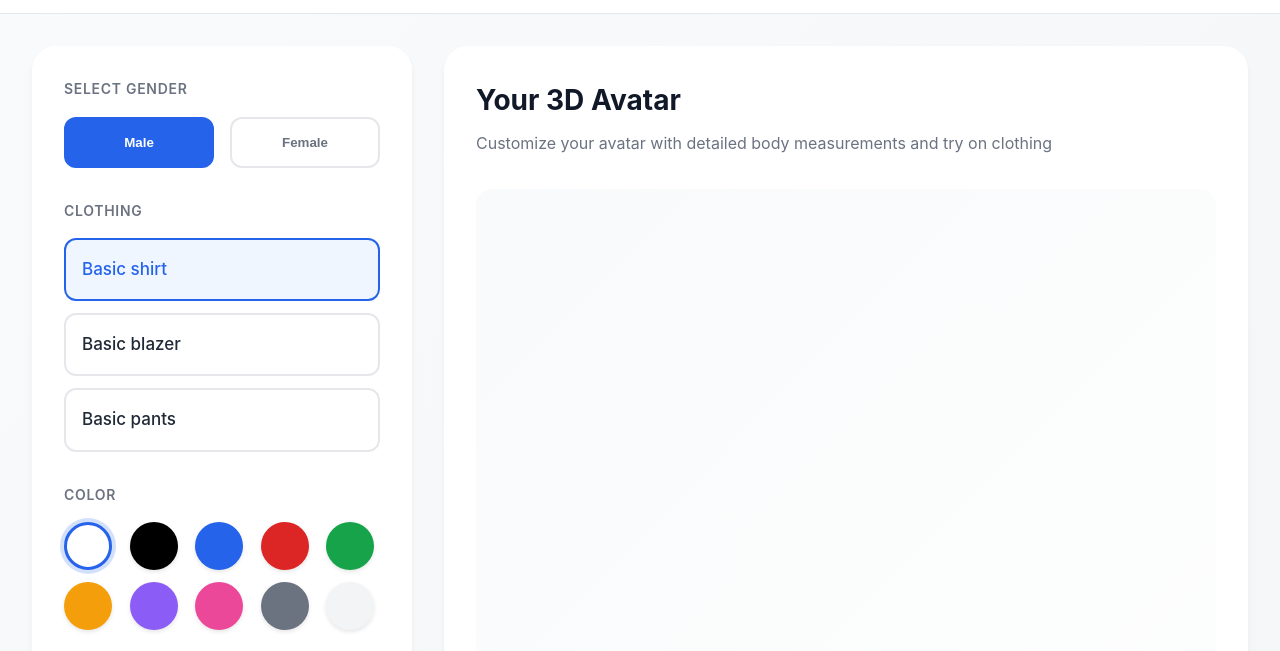
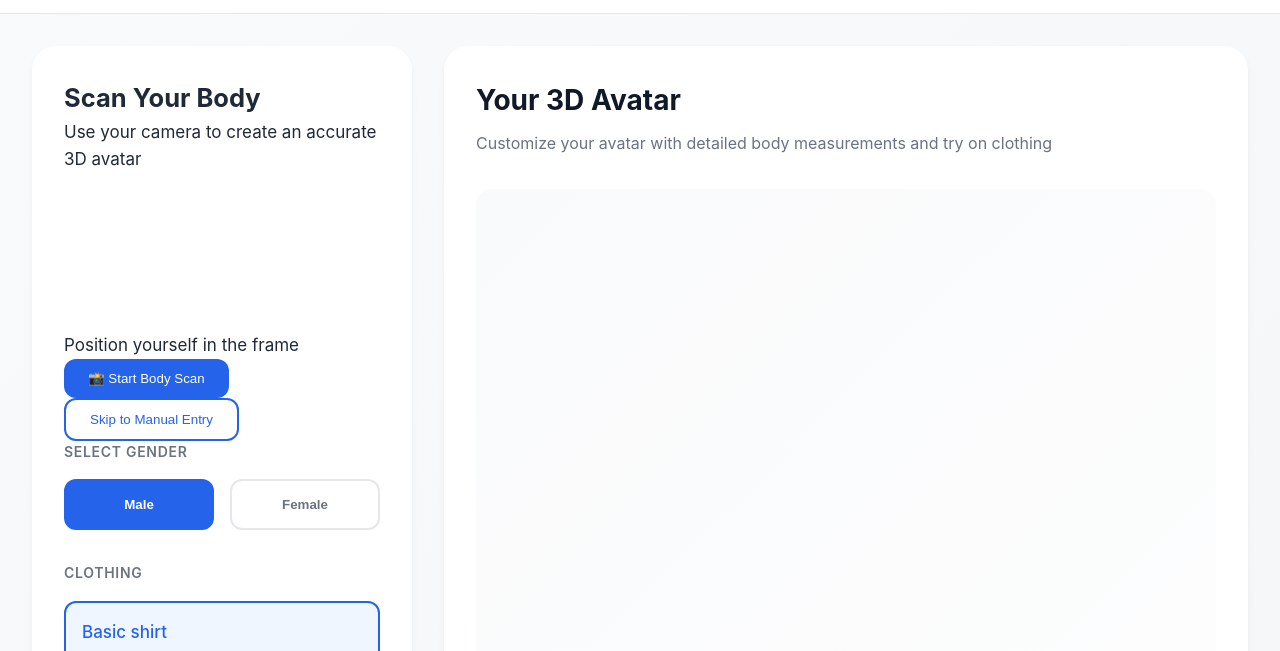
Before and after one commit to idk134866/wm-attire, a plain HTML site: page scan.html in a window 1280 px wide. Shown: the part 70-721 px from the top of the page. Drawn offline with Linux system fonts and the light colour scheme.

Commit message:
Add body scan camera section to scan.html

```diff
--- a/scan.html
+++ b/scan.html
@@ -316,6 +316,34 @@
     <div class="avatar-container">
         <!-- Left Panel - Controls -->
         <div class="control-panel">
+
+                    <!-- Body Scan Camera Section -->
+        <div class="scan-camera-section">
+            <div class="scan-container">
+                <h2>Scan Your Body</h2>
+                <p class="scan-subtitle">Use your camera to create an accurate 3D avatar</p>
+
+                <div class="camera-container">
+                    <video id="cameraVideo" autoplay playsinline></video>
+                    <canvas id="scanCanvas" style="display: none;"></canvas>
+                    <div class="scan-overlay">
+                        <div class="scan-frame"></div>
+                        <p class="scan-instruction">Position yourself in the frame</p>
+                    </div>
+                </div>
+
+                <div class="scan-controls">
+                    <button class="btn-primary" id="startScanBtn">📸 Start Body Scan</button>
+                    <button class="btn-secondary" id="captureScanBtn" style="display: none;">✓ Capture Scan</button>
+                    <button class="btn-secondary" id="skipScanBtn">Skip to Manual Entry</button>
+                </div>
+
+                <div class="scan-status" id="scanStatus" style="display: none;">
+                    <p>Scanning... Please hold still</p>
+                </div>
+            </div>
+        </div>
+
             <!-- Gender Selection -->
             <div class="control-section">
                 <h3 class="section-title">Select Gender</h3>
```
